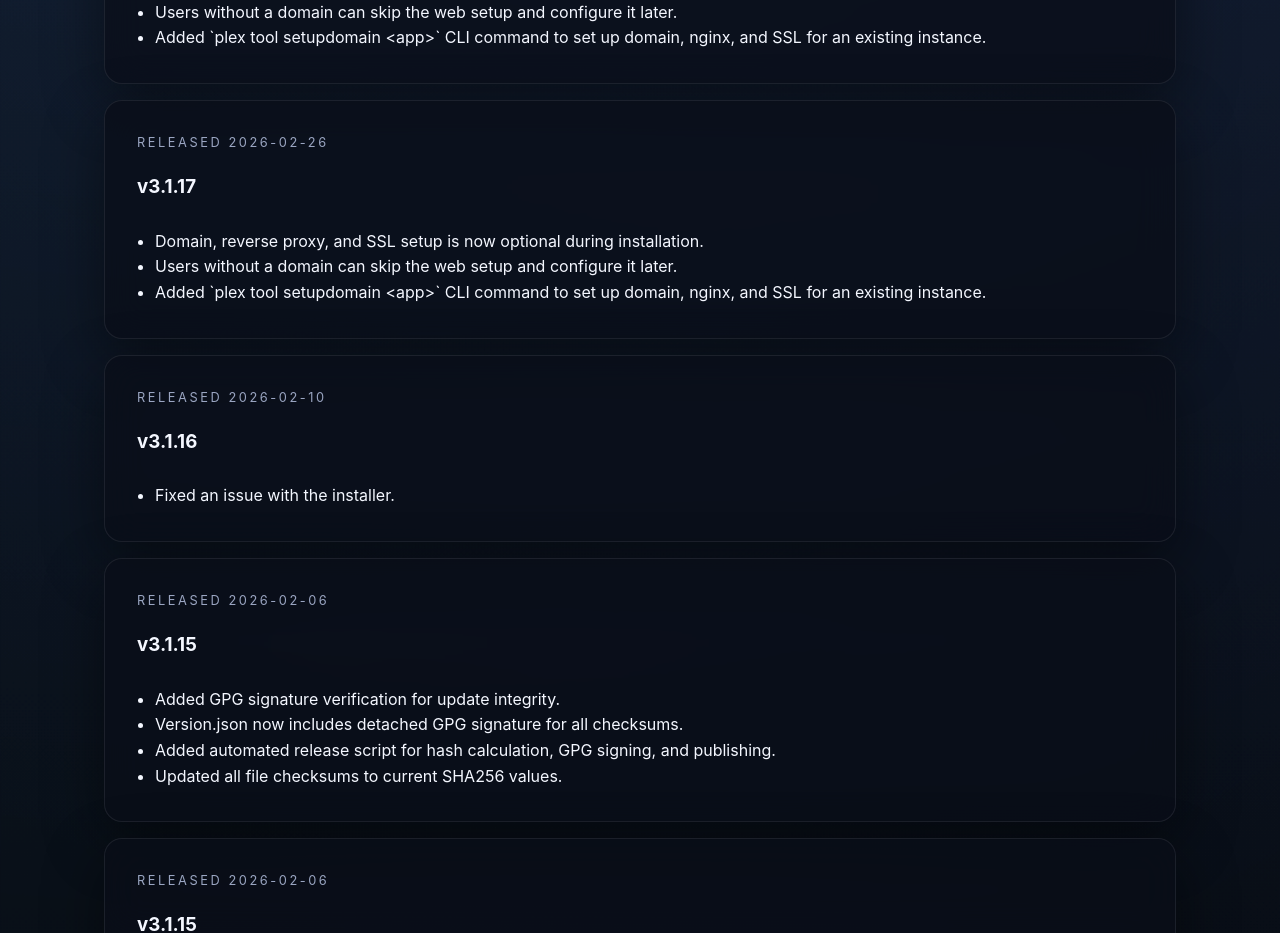
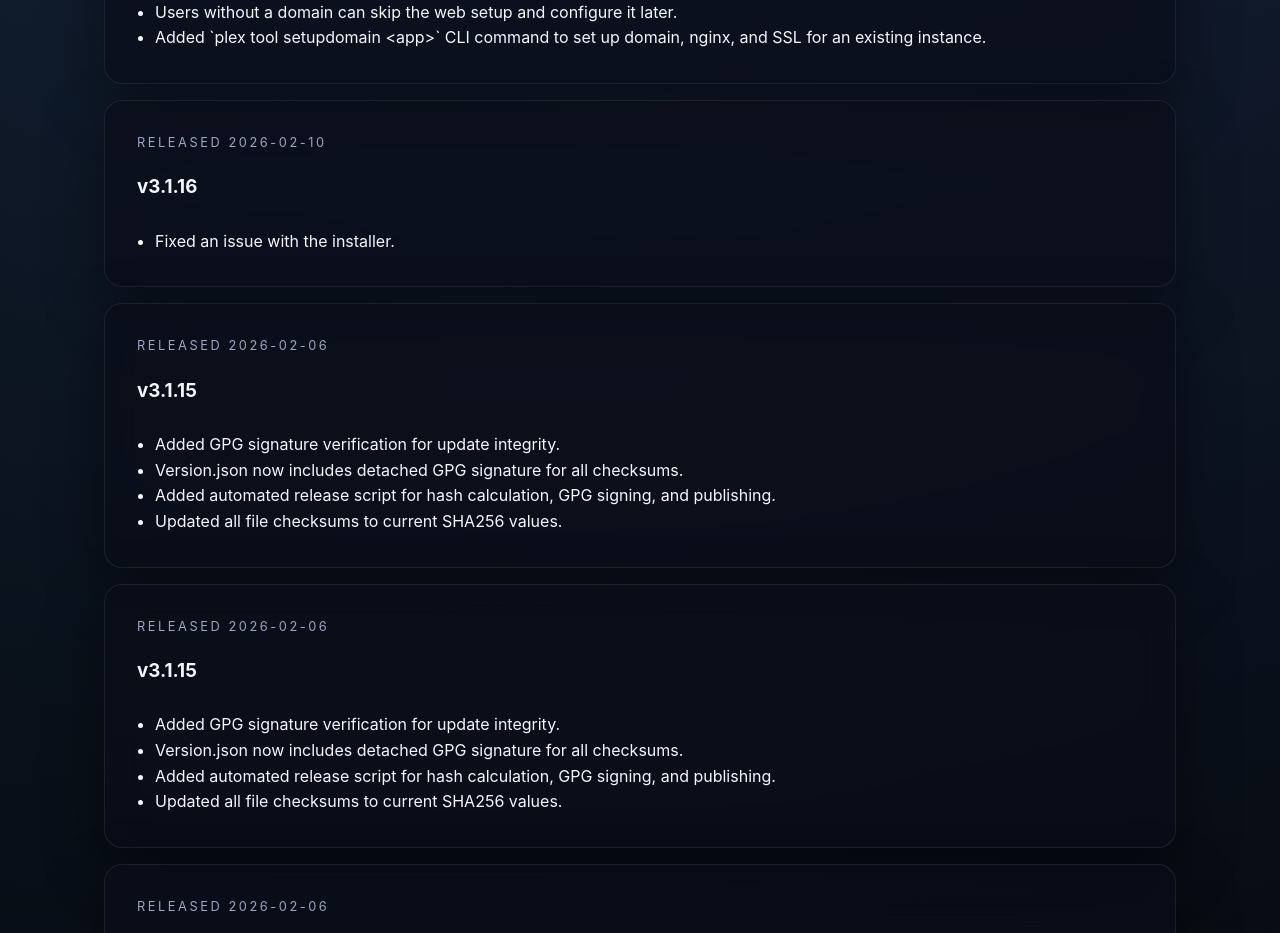
Before and after one commit to Bali0531-RC/plexinstaller, a React (Vite) app in the folder web2/: page / in a window 1280 px wide. Shown: the part 2700-3633 px from the top of the page. Built offline with nearby package versions, Linux system fonts and the light colour scheme.

Commit message:
removed dupes

```diff
--- a/web2/src/data/changelog.ts
+++ b/web2/src/data/changelog.ts
@@ -5,15 +5,6 @@ export type ReleaseNote = {
 };
 
 export const releases: ReleaseNote[] = [
-  {
-    version: "3.1.17",
-    date: "2026-02-26",
-    highlights: [
-      "Domain, reverse proxy, and SSL setup is now optional during installation.",
-      "Users without a domain can skip the web setup and configure it later.",
-      "Added `plex tool setupdomain <app>` CLI command to set up domain, nginx, and SSL for an existing instance.",
-    ]
-  },
   {
     version: "3.1.17",
     date: "2026-02-26",
```
